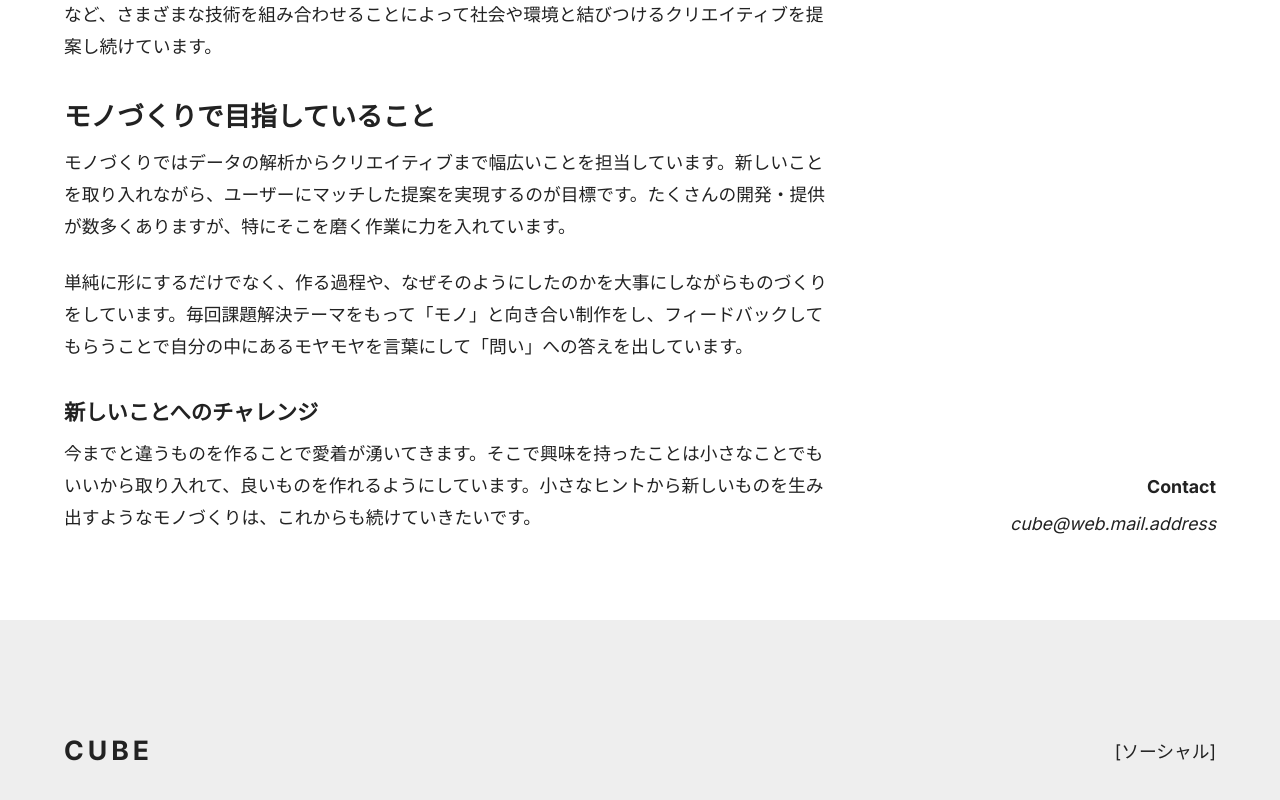
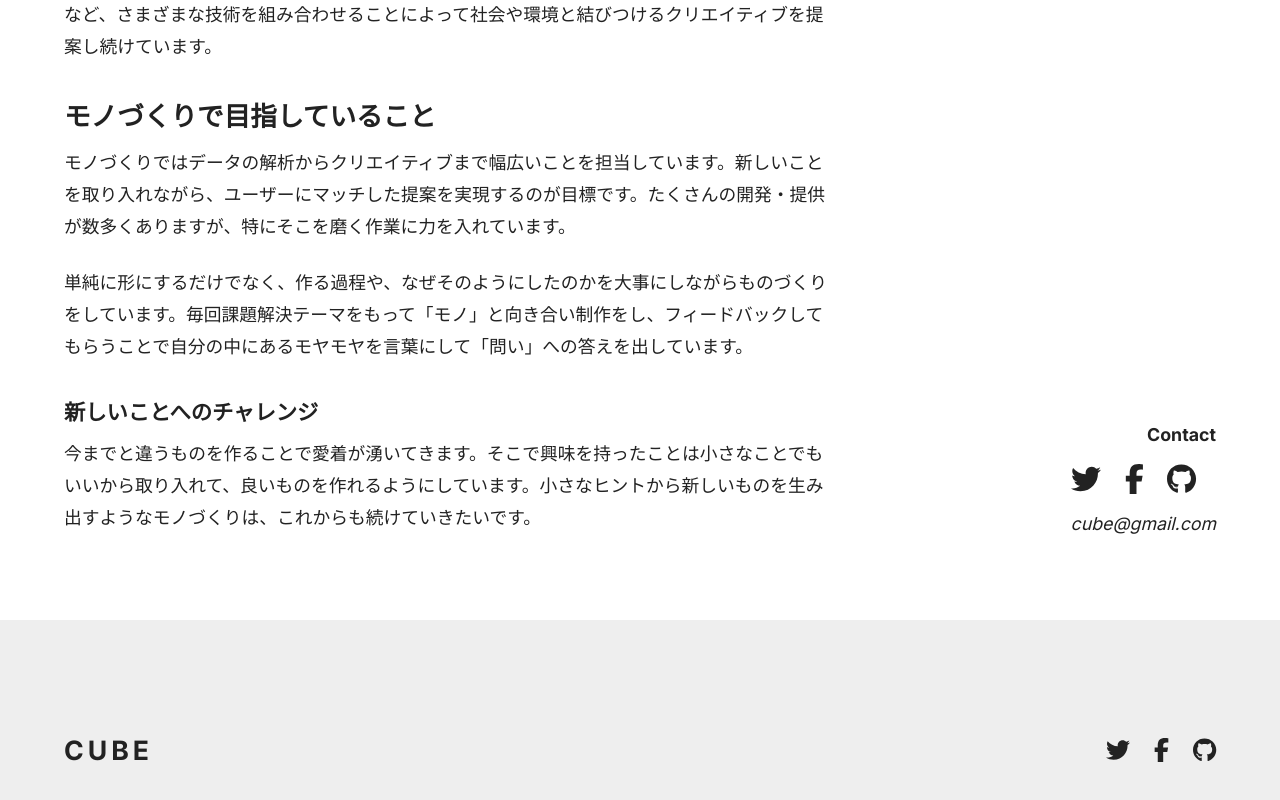
Before and after one commit to kiwichan101kg/next_website_blog, a Next.js app: page /about in a window 1280 px wide. Shown: the part 1176-1976 px from the top of the page. Built offline with nearby package versions, Linux system fonts and the light colour scheme.

Commit message:
アイコン追加　サイズ変更

```diff
--- a/app/components/Contact.tsx
+++ b/app/components/Contact.tsx
@@ -1,11 +1,13 @@
 import React from "react";
 import styles from "../styles/contact.module.css";
+import Social from "./Social";
 
 const Contact = () => {
   return (
     <div className={styles.stack}>
       <h3 className={styles.heading}>Contact</h3>
-      <address>cube@web.mail.address</address>
+      <Social iconSize="30px" />
+      <address>cube@gmail.com</address>
     </div>
   );
 };
--- a/app/components/Footer.tsx
+++ b/app/components/Footer.tsx
@@ -2,6 +2,7 @@ import React from "react";
 import Logo from "./Logo";
 import styles from "../styles/footer.module.css";
 import Container from "./Container";
+import Social from "./Social";
 
 const Footer = () => {
   return (
@@ -9,7 +10,7 @@ const Footer = () => {
       <Container>
         <div className={styles.flexContainer}>
           <Logo />
-          [ソーシャル]
+          <Social />
         </div>
       </Container>
     </footer>
--- /dev/null
+++ b/app/components/Social.tsx
@@ -0,0 +1,47 @@
+import React from "react";
+// Font Awesome 個々(コンポーネントごと)にインポート
+import { FontAwesomeIcon } from "@fortawesome/react-fontawesome";
+import styles from "../styles/social.module.css";
+import {
+  IconDefinition,
+  faTwitter,
+  faGithub,
+  faFacebookF,
+} from "@fortawesome/free-brands-svg-icons";
+
+type SocialProps = {
+  iconSize?: string;
+};
+
+const Social = ({ iconSize = "initial" }: SocialProps) => {
+  const listStyle = {
+    "--icon-size": iconSize,
+  } as React.CSSProperties;
+
+  return (
+    <div>
+      <ul className={styles.list} style={listStyle}>
+        <li>
+          <a href="https://twitter.com/">
+            <FontAwesomeIcon icon={faTwitter} />
+            {/* <span className="sr-only">Twitter</span> */}
+          </a>
+        </li>
+        <li>
+          <a href="https://www.facebook.com/">
+            <FontAwesomeIcon icon={faFacebookF} />
+            {/* <span className="sr-only">Facebook</span> */}
+          </a>
+        </li>
+        <li>
+          <a href="https://github.com/">
+            <FontAwesomeIcon icon={faGithub} />
+            {/* <span className="sr-only">GitHub</span> */}
+          </a>
+        </li>
+      </ul>
+    </div>
+  );
+};
+
+export default Social;
--- /dev/null
+++ b/app/styles/social.module.css
@@ -0,0 +1,6 @@
+.list {
+  display: flex;
+  /* justify-content: flex-end; コンテンツを右寄せに */
+  gap: 1.5rem;
+  font-size: var(--icon-size, 24px);
+}
--- a/package.json
+++ b/package.json
@@ -9,6 +9,11 @@
     "lint": "next lint"
   },
   "dependencies": {
+    "@fortawesome/fontawesome-svg-core": "^6.4.2",
+    "@fortawesome/free-brands-svg-icons": "^6.4.2",
+    "@fortawesome/free-regular-svg-icons": "^6.4.2",
+    "@fortawesome/free-solid-svg-icons": "^6.4.2",
+    "@fortawesome/react-fontawesome": "^0.2.0",
     "@types/node": "20.4.5",
     "@types/react": "18.2.18",
     "@types/react-dom": "18.2.7",
```
Also changed, not shown: 1 other file (tests, documents, lock files or other folders).
